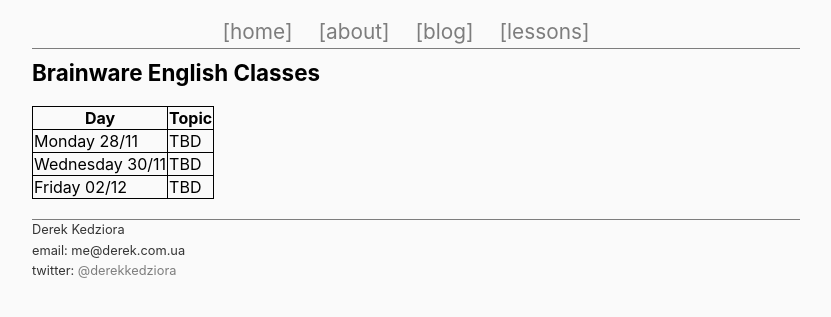
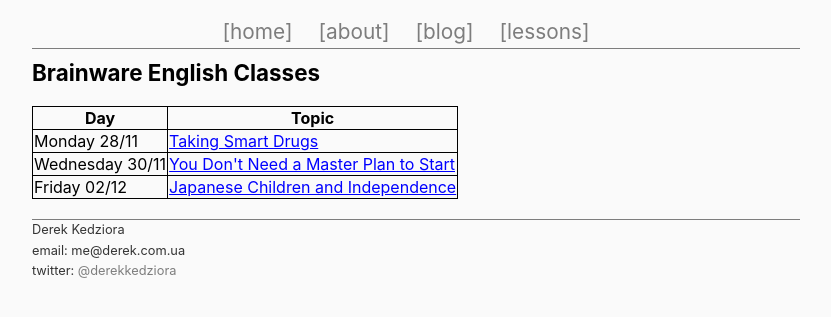
Before and after one commit to ZeroDeth/derekkedziora.github.io, a Jekyll site: the page built from files/schedules/brainware-schedule.html, in a window 1280 px wide. Shown: the top 317 px of the page, without its empty margins (224-1055 px from the left). Built offline with Jekyll 4.4.1, drawn with Linux system fonts in a browser that asks for light colours.

Commit message:
schedule updated

```diff
--- a/files/schedules/brainware-schedule.html
+++ b/files/schedules/brainware-schedule.html
@@ -11,14 +12,14 @@ permalink: "/schedule/brainware"
   </tr>
   <tr>
     <td>Monday 28/11</td>
-    <td>TBD</td>
+    <td><a href="http://derek.com.ua/lessons/mental-performance-drugs" target="_blank">Taking Smart Drugs</a></td>
   </tr>
   <tr>
     <td>Wednesday 30/11</td>
-    <td>TBD</td>
+    <td><a href="http://derek.com.ua/lessons/dont-need-master-plan" target="_blank">You Don't Need a Master Plan to Start</a></td>
   </tr>
   <tr>
     <td>Friday 02/12</td>
-    <td>TBD</td>
+    <td><a href="http://derek.com.ua/lessons/japan-child-independence" target="_blank">Japanese Children and Independence</a></td>
   </tr>
 </table>
--- a/files/schedules/helpware-schedule.html
+++ b/files/schedules/helpware-schedule.html
@@ -49,7 +50,7 @@ permalink: "/schedule/helpware"
   </tr>
   <tr>
     <td>17:00</td>
-    <td><a href="http://derek.com.ua/lessons/japan-child-independence" target="_blank">Japanese Children and Independence </a></td>
+    <td><a href="http://derek.com.ua/lessons/japan-child-independence" target="_blank">Japanese Children and Independence</a></td>
   </tr>
   <tr>
     <td>18:30</td>
```
Also changed, not shown: other parts of files/schedules/brainware-schedule.html (+1 -0 lines), other parts of files/schedules/helpware-schedule.html (+1 -0 lines).
